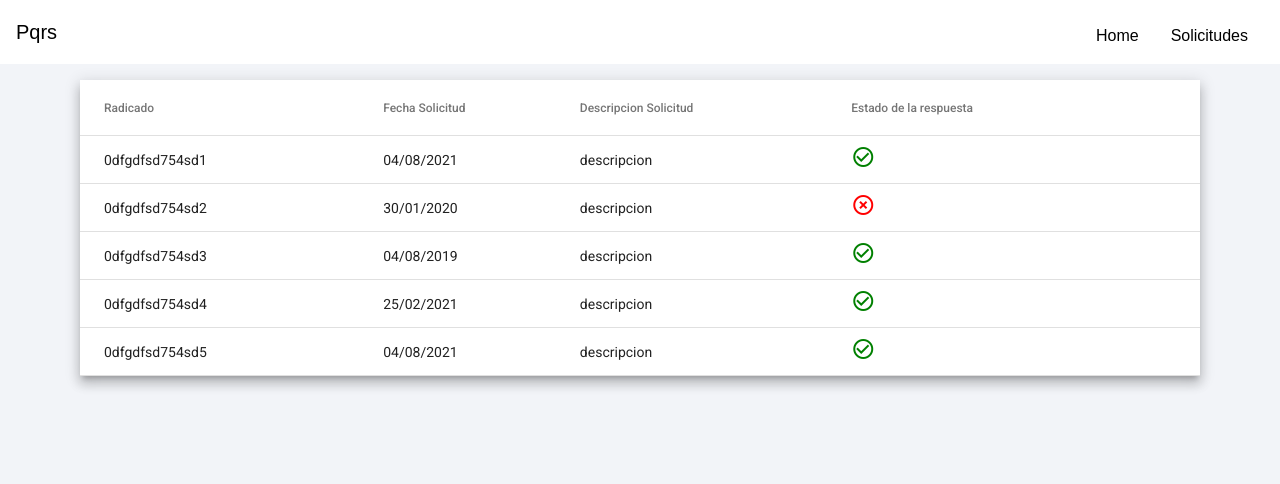
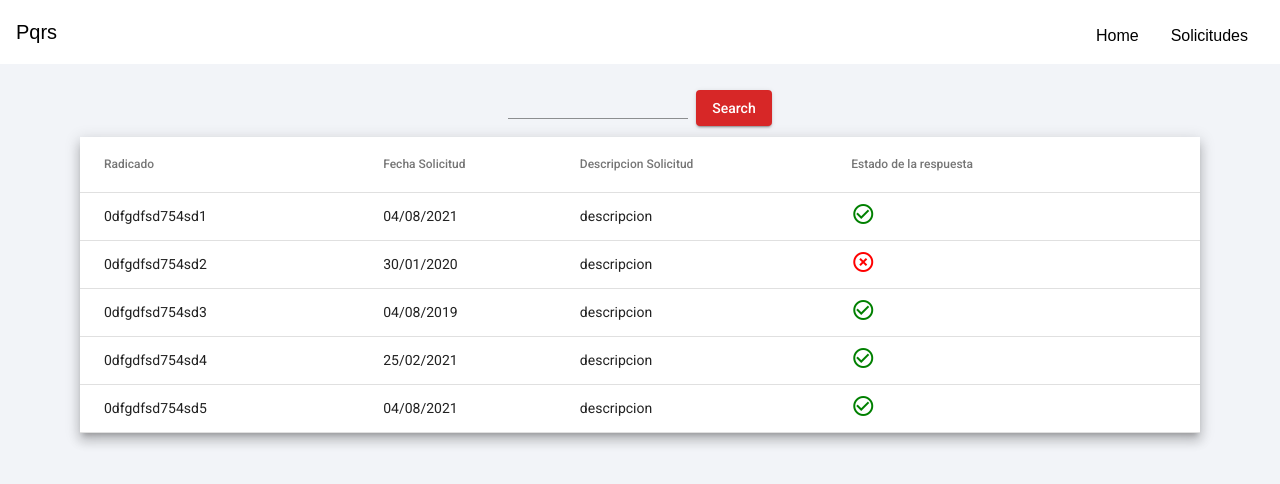
Before and after one commit to gio96/pqrsfront, an Angular app: page /solicitud in a window 1280 px wide. Shown: the top 484 px of the page. Built offline with nearby package versions, Linux system fonts and the light colour scheme.

Commit message:
feat: search button

```diff
--- a/src/app/crear-solicitud/crear-solicitud.component.html
+++ b/src/app/crear-solicitud/crear-solicitud.component.html
@@ -18,7 +18,7 @@
         </mat-form-field>
       </mat-card-content>
       <div fxLayout="column" fxLayoutAlign=" center">
-        <button fxLayout="column" fxLayoutAlign=" center" mat-raised-button color="accent" type="submit"
+        <button fxLayout="column" fxLayoutAlign=" center" mat-raised-button class="colorButton" type="submit"
           [disabled]="!form.valid">Generar</button>
       </div>
     </form>
--- a/src/app/detalles-solicitud/detalles-solicitud.component.html
+++ b/src/app/detalles-solicitud/detalles-solicitud.component.html
@@ -19,7 +19,7 @@
         </div>
       </mat-card-content>
       <mat-card-actions fxLayout="column" fxLayoutAlign=" center" class="buttonReclamo">
-        <button mat-raised-button color="accent" (click)="crearReclamo()">Crear Reclamo</button>
+        <button mat-raised-button class="colorButton" (click)="crearReclamo()">Crear Reclamo</button>
       </mat-card-actions>
     </mat-card>
   </div>
--- a/src/app/reclamo-popup/reclamo-popup.component.html
+++ b/src/app/reclamo-popup/reclamo-popup.component.html
@@ -7,5 +7,5 @@
 </mat-dialog-content>
 <mat-dialog-actions>
   <button mat-button mat-dialog-close>Cancel</button>
-  <button mat-raised-button color="accent" type="submit" (click)="requestReclamo()">Generar</button>
+  <button mat-raised-button class="colorButton" type="submit" (click)="requestReclamo()">Generar</button>
 </mat-dialog-actions>
--- a/src/app/solicitud/solicitud.component.css
+++ b/src/app/solicitud/solicitud.component.css
@@ -17,3 +17,7 @@
 .cancel{
   color: red;
 }
+
+.alignment{
+  padding-right: 0.5rem;
+}
--- a/src/app/solicitud/solicitud.component.html
+++ b/src/app/solicitud/solicitud.component.html
@@ -1,4 +1,10 @@
 <div class="content">
+  <div fxLayout="row" fxLayoutAlign="center center">
+    <mat-form-field class="alignment" [hideRequiredMarker]="true">
+      <input matInput type="text" [(ngModel)]="valorBusqueda">
+    </mat-form-field>
+    <button class="colorButton" mat-raised-button (click)="buscar()">Search</button>
+  </div>
     <div fxLayout="column" fxLayoutAlign="center none" class="tablePadding">
         <table mat-table [dataSource]="dataSource" class="mat-elevation-z8">
             <ng-container matColumnDef="radicado">
--- a/src/app/solicitud/solicitud.component.ts
+++ b/src/app/solicitud/solicitud.component.ts
@@ -11,13 +11,30 @@ export class SolicitudComponent implements OnInit {
 
   displayedColumns: string[] = ['radicado', 'fecha', 'descripcion', 'estado'];
   dataSource = ELEMENT_DATA;
+  valorBusqueda: String = ''
 
 
   constructor(private router: Router, private route: ActivatedRoute) { }
 
   selectedRow(row: SolicitudGetModel) {
     this.router.navigate(['/detalles',row.id])
+  }
 
+  buscar(){
+
+    if(this.valorBusqueda.trim() !== ''){
+      this.dataSource = [
+        { id: '0dfgdfsd754sd1', fechaSolicitud: '04/08/2021', descripcionSolicitud: 'descripcion', respuestaAdministrativa: 'H' }
+      ]
+    }else{
+      this.dataSource = [
+        { id: '0dfgdfsd754sd1', fechaSolicitud: '04/08/2021', descripcionSolicitud: 'descripcion', respuestaAdministrativa: 'H' },
+        { id: '0dfgdfsd754sd2', fechaSolicitud: '30/01/2020', descripcionSolicitud: 'descripcion', respuestaAdministrativa: '' },
+        { id: '0dfgdfsd754sd3', fechaSolicitud: '04/08/2019', descripcionSolicitud: 'descripcion', respuestaAdministrativa: 'Li' },
+        { id: '0dfgdfsd754sd4', fechaSolicitud: '25/02/2021', descripcionSolicitud: 'descripcion', respuestaAdministrativa: 'Be' },
+        { id: '0dfgdfsd754sd5', fechaSolicitud: '04/08/2021', descripcionSolicitud: 'descripcion', respuestaAdministrativa: 'B' },
+      ];
+    }
   }
 
   ngOnInit(): void {
--- a/src/styles.css
+++ b/src/styles.css
@@ -3,3 +3,8 @@
 html, body { height: 100%;
 background-color: #F2F4F8; }
 body { margin: 0; font-family: Roboto, "Helvetica Neue", sans-serif; }
+
+.colorButton{
+  background-color: #D72727;
+  color: #ffff;
+}
```
